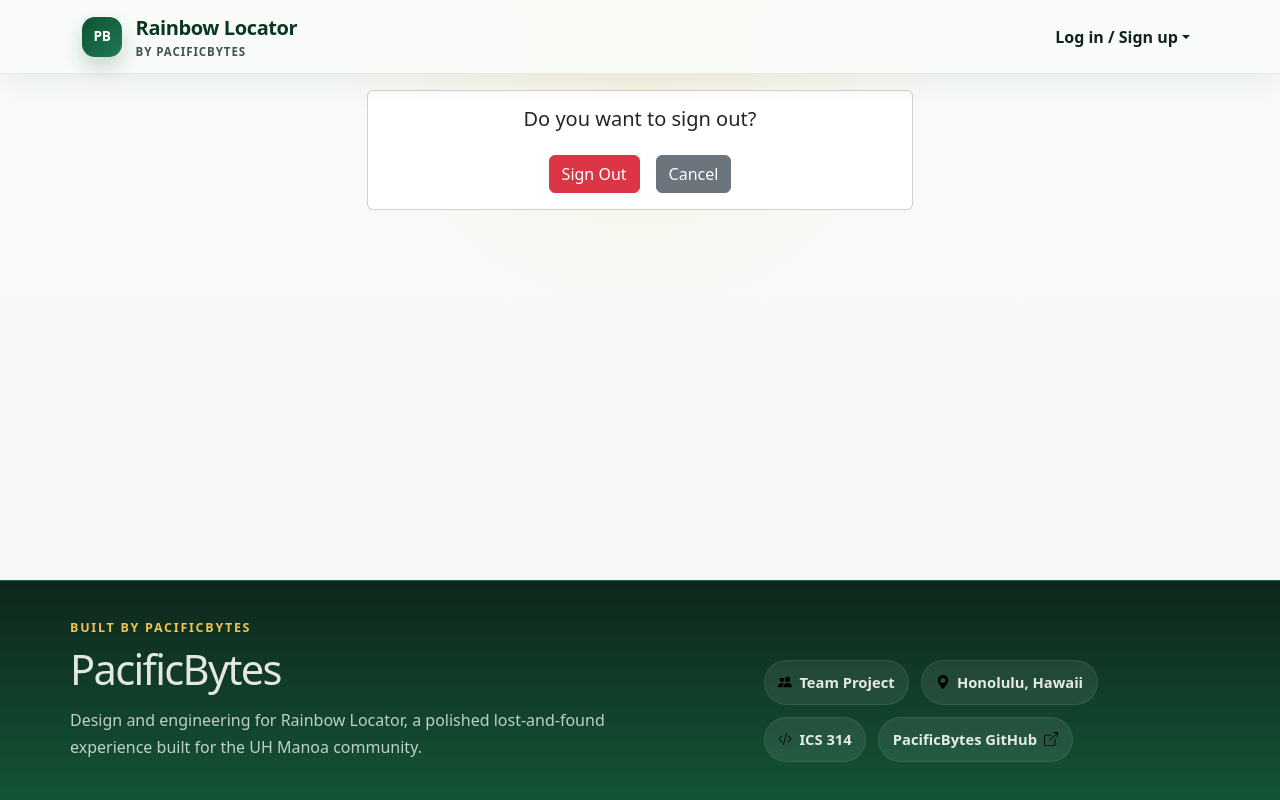
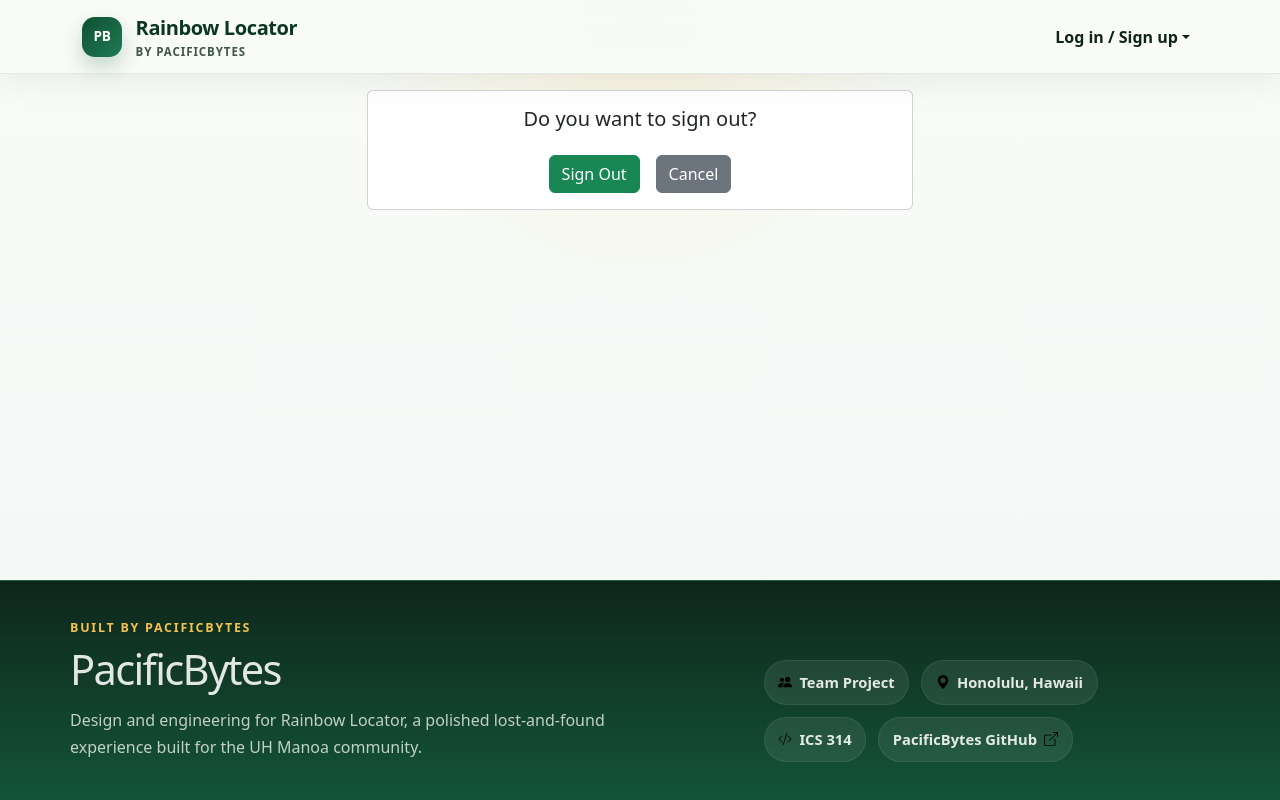
Before and after one commit to pacificbytes/rainbow-locator, a Next.js app: page /auth/signout in a window 1280 px wide. Built offline with nearby package versions, Linux system fonts and the light colour scheme; no server answers.

Commit message:
issue 24

```diff
--- a/src/app/auth/signout/page.tsx
+++ b/src/app/auth/signout/page.tsx
@@ -13,7 +13,7 @@ const SignOut = () => (
             <Card.Body>
               <Card.Title>Do you want to sign out?</Card.Title>
               <div className="d-flex justify-content-center gap-3 mt-4">
-                <Button variant="danger" onClick={() => signOut({ callbackUrl: '/', redirect: true })}>
+                <Button variant="success" onClick={() => signOut({ callbackUrl: '/', redirect: true })}>
                   Sign Out
                 </Button>
                 <Button variant="secondary" href="/">
--- a/src/app/globals.css
+++ b/src/app/globals.css
@@ -443,9 +443,11 @@ body {
 }
 
 .detail-image-container {
+  position: relative;
   flex: 1;
   background: var(--brand-mist);
   min-height: 400px;
+  overflow: hidden;
 }
 
 .detail-image {
--- a/src/components/ItemDetailsContent.tsx
+++ b/src/components/ItemDetailsContent.tsx
@@ -3,6 +3,7 @@
 import { Container } from 'react-bootstrap';
 import ClaimForm from '@/components/ClaimForm';
 import { Item, User } from '@prisma/client';
+import Image from 'next/image';
 import Link from 'next/link';
 import { ArrowLeft, Calendar3, GeoAlt, Person, Tag, InfoCircle } from 'react-bootstrap-icons';
 
@@ -26,10 +27,13 @@ const ItemDetailsContent = ({ item, isOwner, sessionUserId }: ItemDetailsContent
         <div className="detail-card">
           <div className="detail-image-container">
             {item.image ? (
-              <img
+              <Image
                 src={item.image}
                 alt={item.title}
+                fill
                 className="detail-image"
+                sizes="(min-width: 768px) 50vw, 100vw"
+                unoptimized
               />
             ) : (
               <div className="d-flex align-items-center justify-content-center h-100 text-muted">
```
